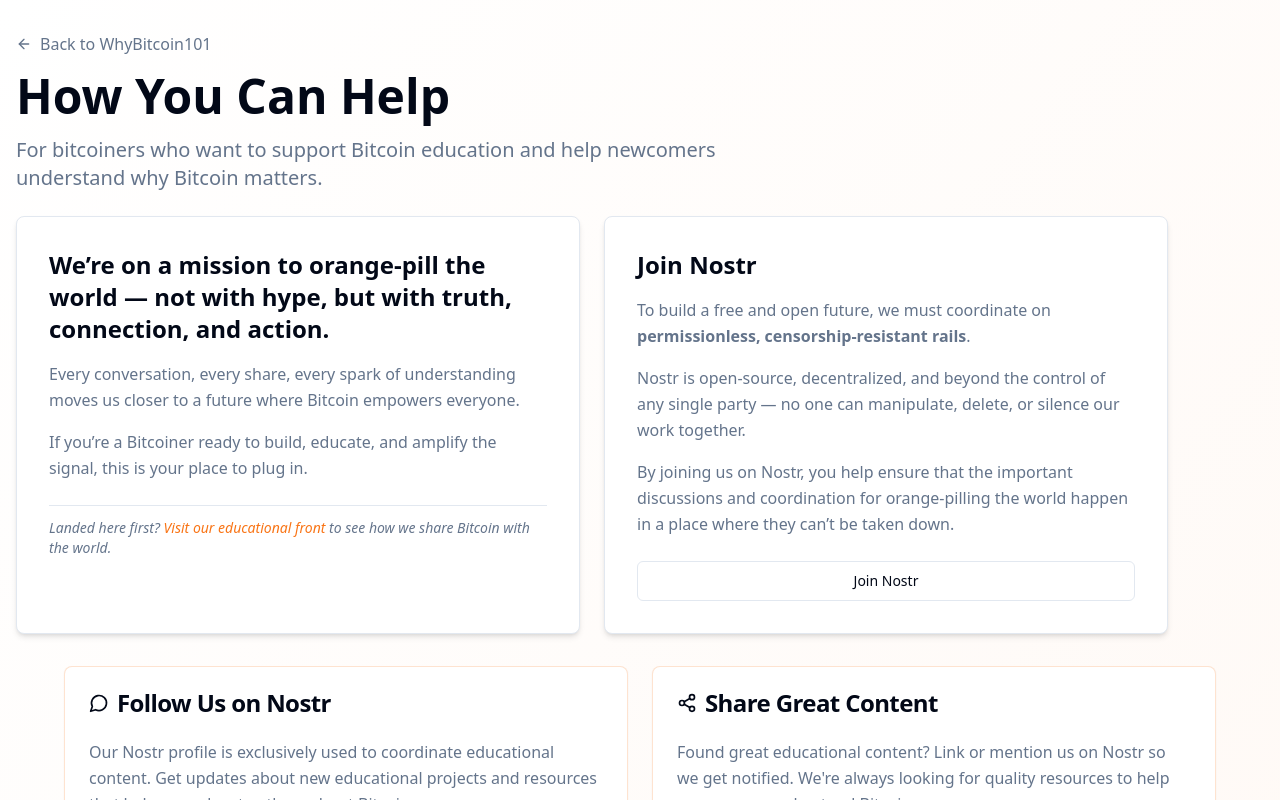
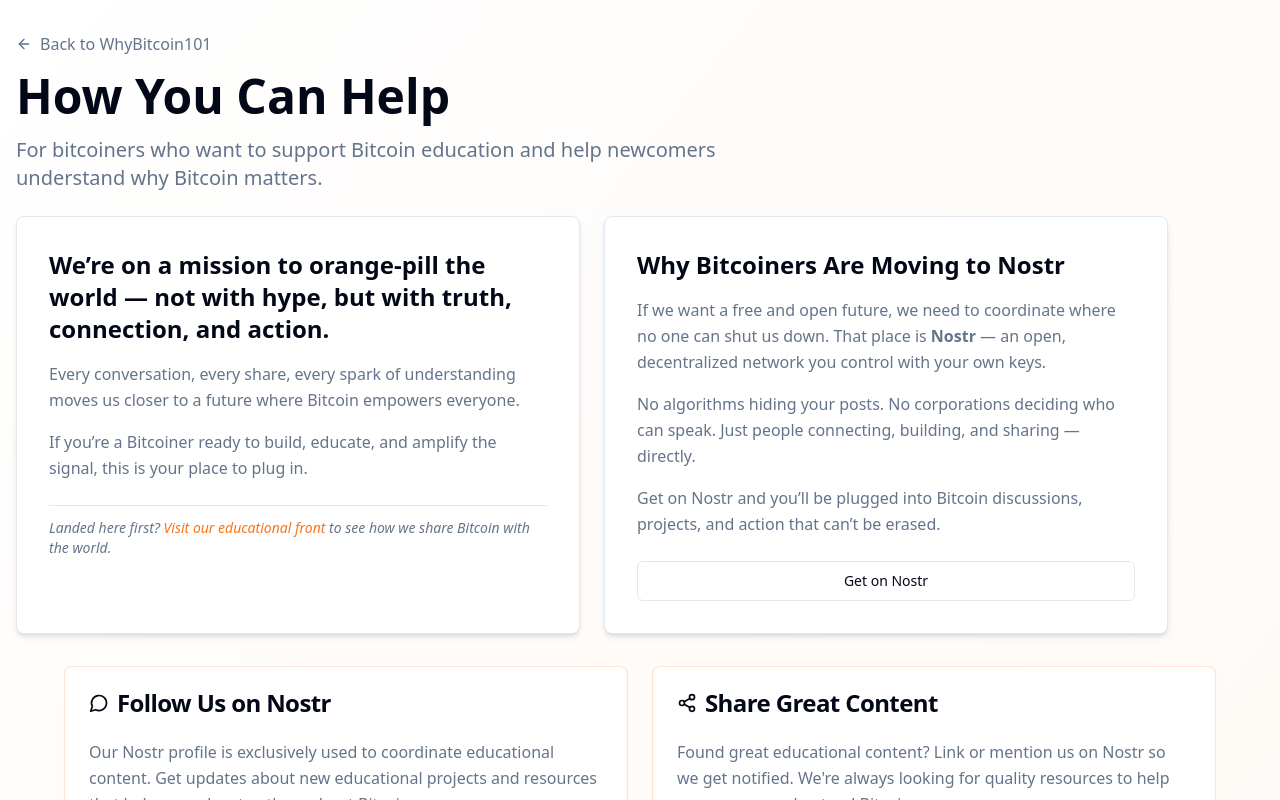
Before and after one commit to neonostr/WhyBitcoin101, a React (Vite) app: page /support in a window 1280 px wide. Shown: the top 800 px of the page. Built offline with nearby package versions, Linux system fonts and the light colour scheme.

Commit message:
Code edited in Lovable Code Editor
Edited UI in Lovable

```diff
--- a/src/pages/Support.tsx
+++ b/src/pages/Support.tsx
@@ -51,20 +51,18 @@ const Support = () => {
    {/* Join Nostr Statement */}
 <div className="bg-white rounded-lg p-8 shadow-md border border-border">
   <p className="text-2xl font-semibold text-foreground mb-4">
-                Join Nostr
+    Why Bitcoiners Are Moving to Nostr
   </p>
   <p className="text-muted-foreground leading-relaxed mb-4">
-                To build a free and open future, we must coordinate on
-                <strong> permissionless, censorship‑resistant rails</strong>.
+    If we want a free and open future, we need to coordinate where no one can shut us down.
+    That place is <strong>Nostr</strong> — an open, decentralized network you control with your own keys.
   </p>
   <p className="text-muted-foreground leading-relaxed mb-4">
-                Nostr is open‑source, decentralized, and beyond the control of any single
-                party — no one can manipulate, delete, or silence our work together.
+    No algorithms hiding your posts. No corporations deciding who can speak. Just people connecting, building,
+    and sharing — directly.
   </p>
   <p className="text-muted-foreground leading-relaxed mb-6">
-                By joining us on Nostr, you help ensure that the important discussions
-                and coordination for orange‑pilling the world happen in a place where
-                they can’t be taken down.
+    Get on Nostr and you’ll be plugged into Bitcoin discussions, projects, and action that can’t be erased.
   </p>
   <Button
     variant="outline"
@@ -73,7 +71,7 @@ const Support = () => {
     }
     className="w-full"
   >
-                Join Nostr
+    Get on Nostr
   </Button>
             </div>
           </div>
```
Lines whose indentation alone changed are shown as unchanged.
